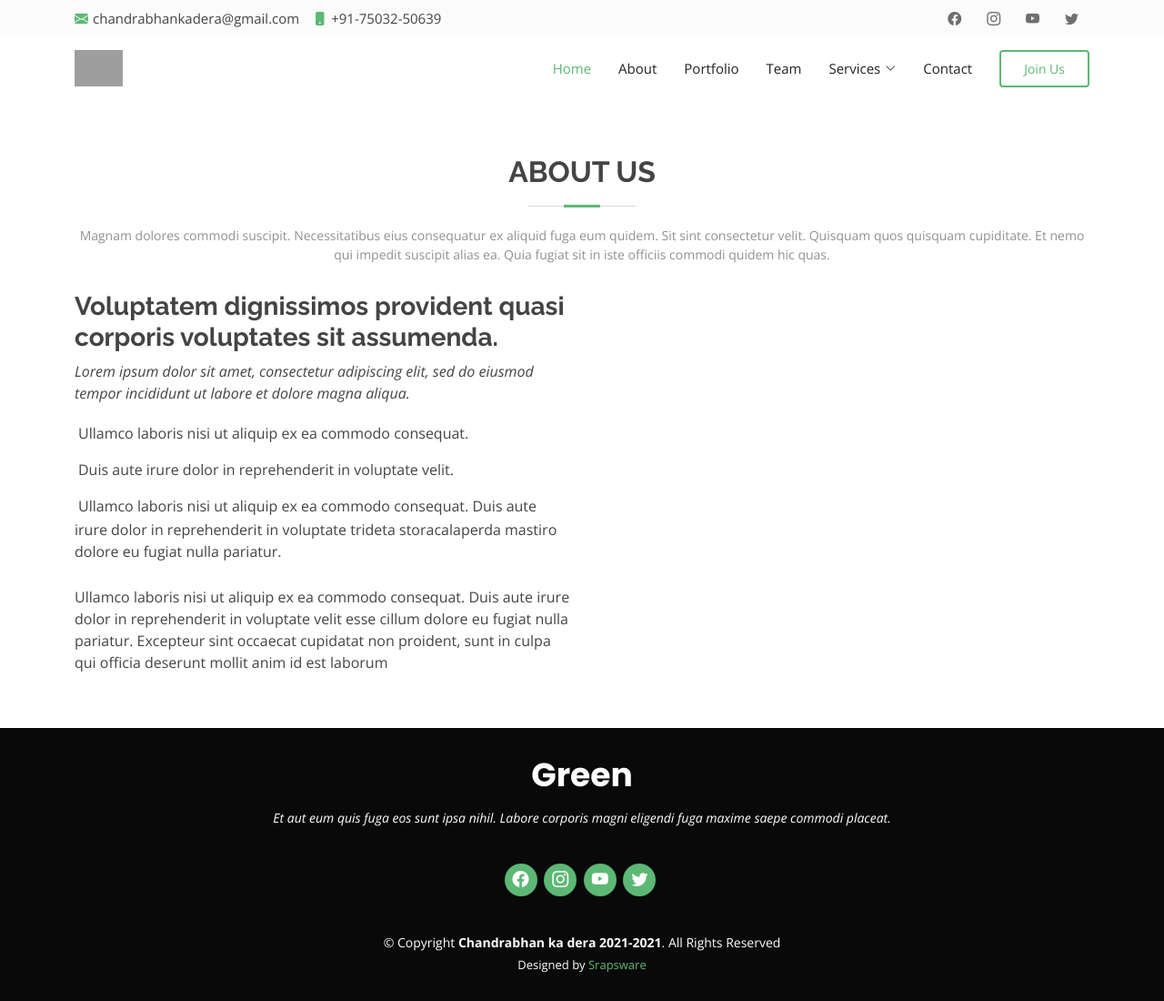
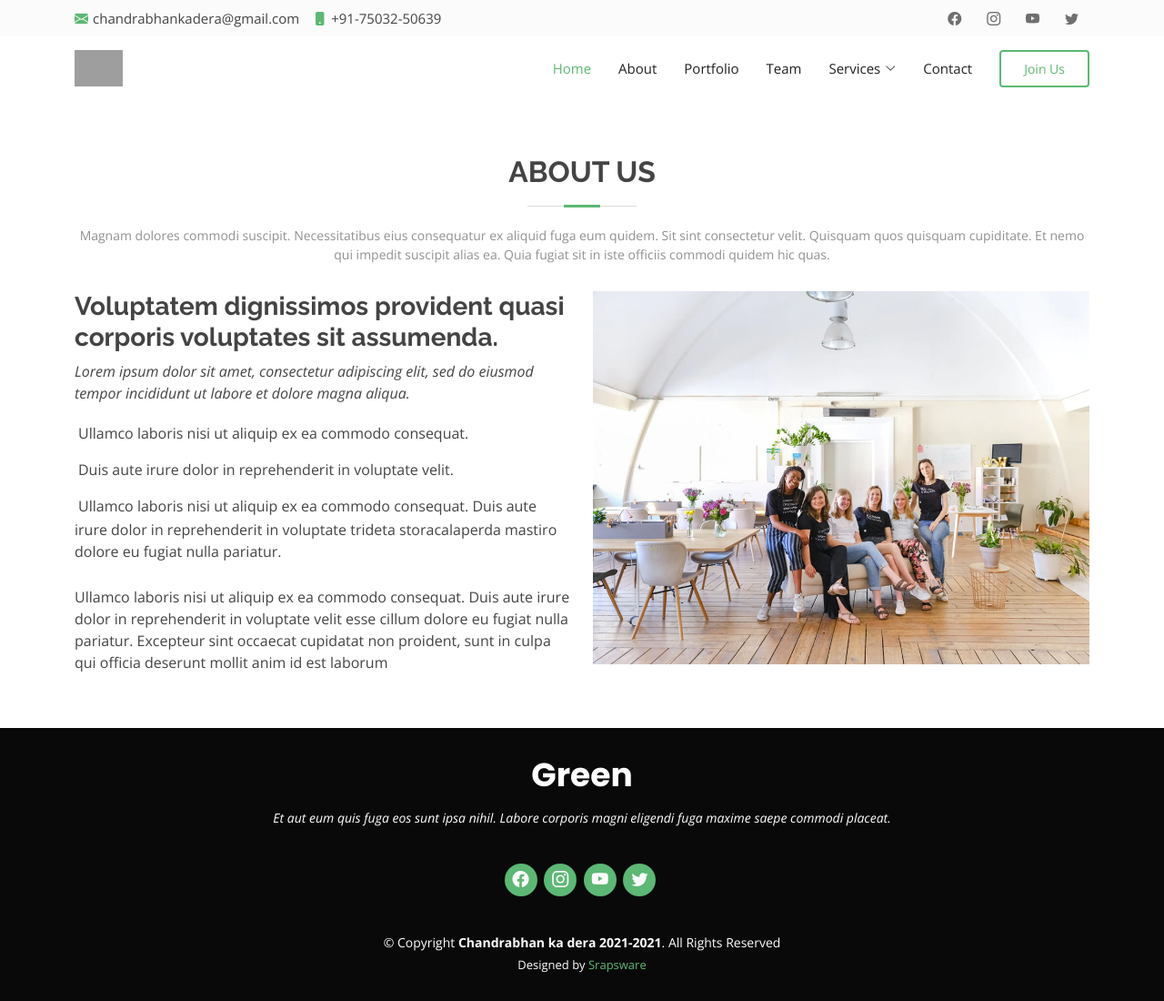
Before and after one commit to chandrabhankadera/chandrabhankadera.github.io, a Jekyll site: the page built from pages/about.html, in a window 1280 px wide. Shown: the whole page at 91% size. Built offline with Jekyll 4.4.1, drawn with Linux system fonts in a browser that asks for light colours; grey boxes are pictures that could not be loaded.

Commit message:
Update about.html

```diff
--- a/pages/about.html
+++ b/pages/about.html
@@ -8,18 +8,15 @@ sitemap:
   priority: 0.9
 ---
 <main id="main">
-  <!-- ======= About Us Section ======= -->
     <section id="about" class="about">
       <div class="container">
-
         <div class="section-title">
           <h2>About Us</h2>
           <p>Magnam dolores commodi suscipit. Necessitatibus eius consequatur ex aliquid fuga eum quidem. Sit sint consectetur velit. Quisquam quos quisquam cupiditate. Et nemo qui impedit suscipit alias ea. Quia fugiat sit in iste officiis commodi quidem hic quas.</p>
         </div>
-
         <div class="row">
           <div class="col-lg-6 order-1 order-lg-2">
-            <img src="assets/img/about.jpg" class="img-fluid" alt="">
+            <img src="/assets/img/about.jpg" class="img-fluid" alt="">
           </div>
           <div class="col-lg-6 pt-4 pt-lg-0 order-2 order-lg-1 content">
             <h3>Voluptatem dignissimos provident quasi corporis voluptates sit assumenda.</h3>
@@ -41,5 +38,5 @@ sitemap:
         </div>
 
       </div>
-    </section><!-- End About Us Section -->
-</main><!-- End #main -->
+    </section>
+</main>
```
